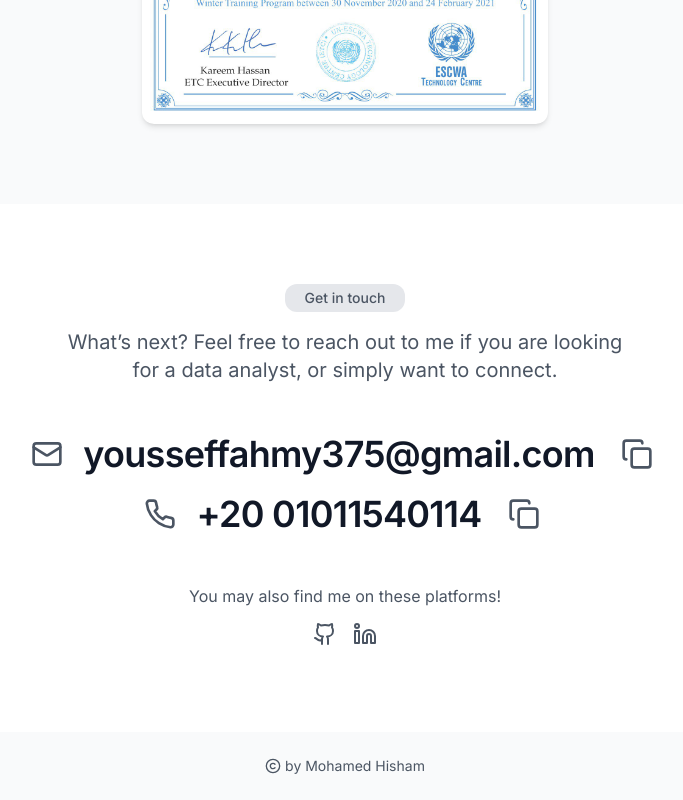
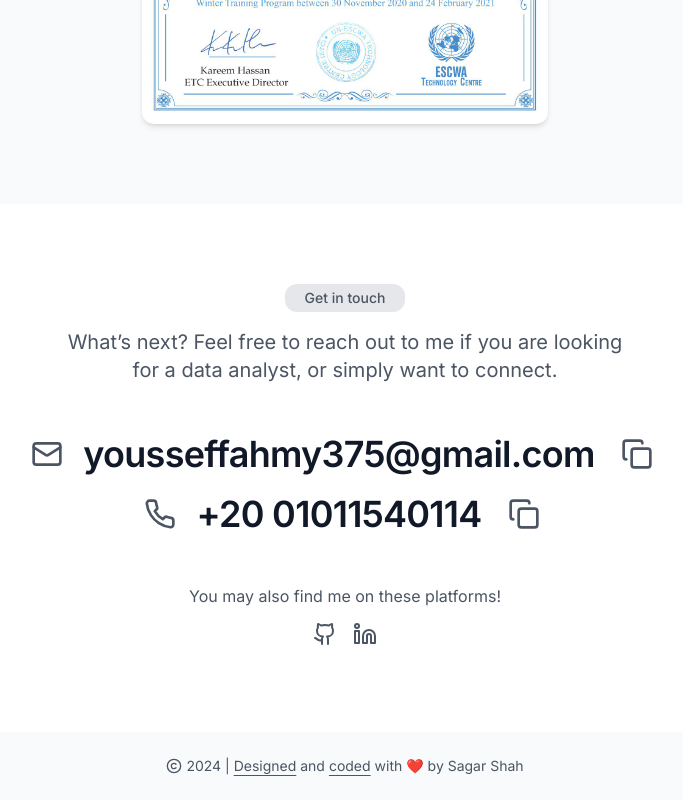
Before and after one commit to mohamedhesham569/youssef, a Next.js app: page / in a window 1280 px wide. Shown: the part 10293-11093 px from the top of the page, without its empty margins (295-978 px from the left). Built offline with nearby package versions, Linux system fonts and the light colour scheme.

Commit message:
Update footer.tsx

```diff
--- a/src/components/layout/footer.tsx
+++ b/src/components/layout/footer.tsx
@@ -10,7 +10,25 @@ const Footer = () => {
       <div className="flex items-center justify-center gap-1">
         <Typography className="flex items-center" variant="body3">
           <Copyright className="mr-1 inline-block h-4 w-4" />
-         by Mohamed Hisham
+          {new Date().getFullYear()} |&nbsp;
+          <Link
+            noCustomization
+            externalLink
+            withUnderline
+            href={EXTERNAL_LINKS.FIGMA_FILE}
+          >
+            Designed
+          </Link>
+          &nbsp;and&nbsp;
+          <Link
+            noCustomization
+            externalLink
+            withUnderline
+            href={EXTERNAL_LINKS.GITHUB_REPO}
+          >
+            coded
+          </Link>
+          &nbsp;with ❤️️ by Sagar Shah
         </Typography>
       </div>
     </footer>
```
